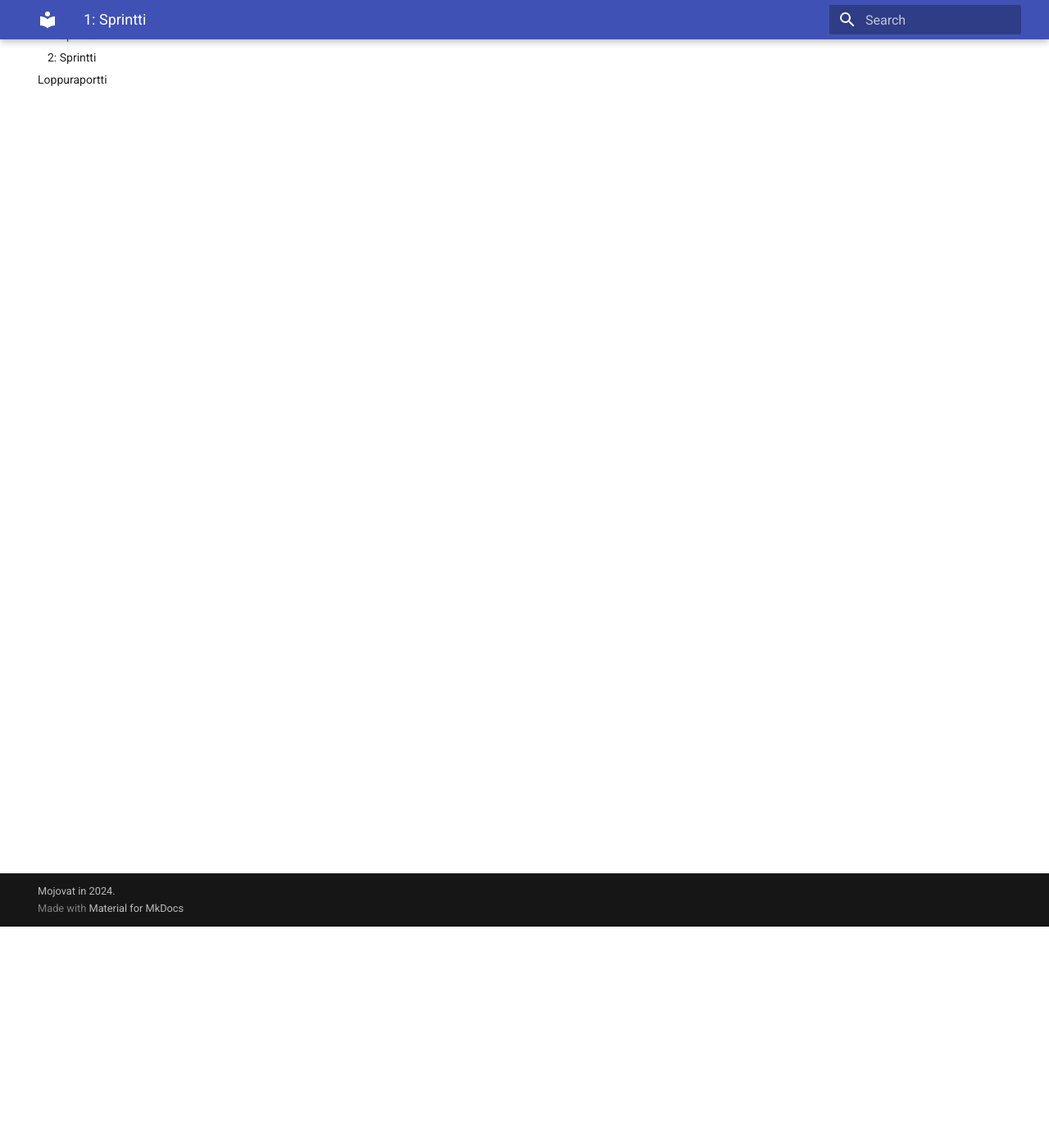
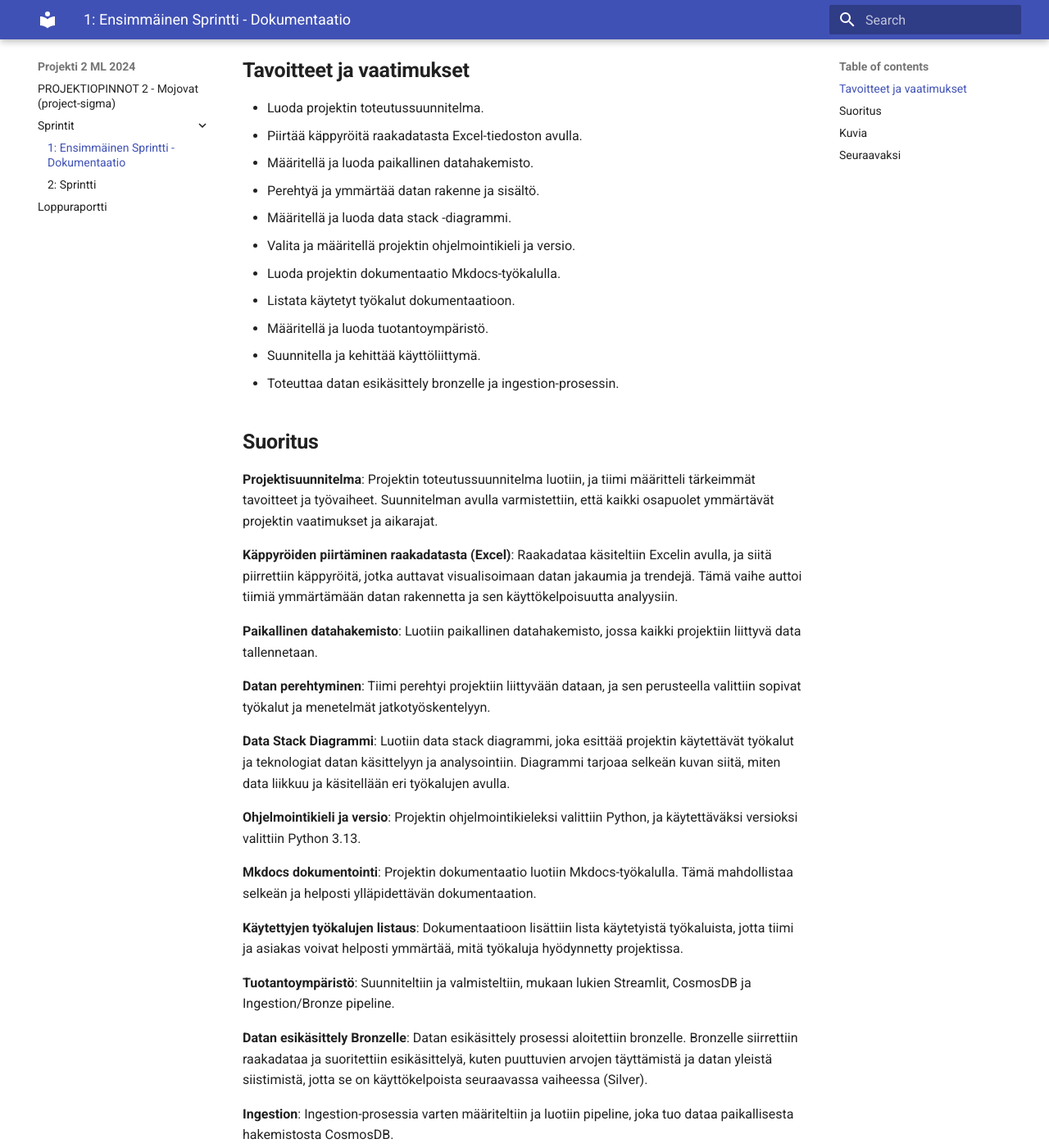
Before and after one commit to PappilaHeidi/Kouluprojekti-2, an MkDocs documentation site: the page built from diary/docs/docs/weeks/1_sprintti.md, in a window 1280 px wide and 1400 px high, scrolled down 270 px. Shown: the whole window at 82% size. Built offline with MkDocs 1.6.1 and Material for MkDocs 9.7.7, drawn with Linux system fonts in a browser that asks for light colours; some of the changed text lies outside the part shown.

Commit message:
päivitetty README, sprintti 1 dokumentaatio ja muokattu etusivu mkdocsissa

```diff
--- a/diary/docs/docs/weeks/1_sprintti.md
+++ b/diary/docs/docs/weeks/1_sprintti.md
@@ -1,3 +1,53 @@
-# 1: Sprintti
+# **1: Ensimmäinen Sprintti - Dokumentaatio**
 
-Kirjoitetaan kun etenee...
+**Sprintin ajankohta**: [28.10.2024 - 11.11.2024]
+
+Tiimi aloitti projektin ensimmäisen sprintin keskittymällä datan käsittelyn ja dokumentaation perustamiseen. Ensimmäisen sprintin aikana tiimi toteutti useita tärkeitä tehtäviä, jotka luovat perustan projektin etenemiselle.
+
+## **Tavoitteet ja vaatimukset**
+
+  * Luoda projektin toteutussuunnitelma.
+  * Piirtää käppyröitä raakadatasta Excel-tiedoston avulla.
+  * Määritellä ja luoda paikallinen datahakemisto.
+  * Perehtyä ja ymmärtää datan rakenne ja sisältö.
+  * Määritellä ja luoda data stack -diagrammi.
+  * Valita ja määritellä projektin ohjelmointikieli ja versio.
+  * Luoda projektin dokumentaatio Mkdocs-työkalulla.
+  * Listata käytetyt työkalut dokumentaatioon.
+  * Määritellä ja luoda tuotantoympäristö.
+  * Suunnitella ja kehittää käyttöliittymä.
+  * Toteuttaa datan esikäsittely bronzelle ja ingestion-prosessin.
+
+## **Suoritus**
+
+**Projektisuunnitelma**: Projektin toteutussuunnitelma luotiin, ja tiimi määritteli tärkeimmät tavoitteet ja työvaiheet. Suunnitelman avulla varmistettiin, että kaikki osapuolet ymmärtävät projektin vaatimukset ja aikarajat.
+
+**Käppyröiden piirtäminen raakadatasta (Excel)**: Raakadataa käsiteltiin Excelin avulla, ja siitä piirrettiin käppyröitä, jotka auttavat visualisoimaan datan jakaumia ja trendejä. Tämä vaihe auttoi tiimiä ymmärtämään datan rakennetta ja sen käyttökelpoisuutta analyysiin.
+
+**Paikallinen datahakemisto**: Luotiin paikallinen datahakemisto, jossa kaikki projektiin liittyvä data tallennetaan.
+
+**Datan perehtyminen**: Tiimi perehtyi projektiin liittyvään dataan, ja sen perusteella valittiin sopivat työkalut ja menetelmät jatkotyöskentelyyn.
+
+**Data Stack Diagrammi**: Luotiin data stack diagrammi, joka esittää projektin käytettävät työkalut ja teknologiat datan käsittelyyn ja analysointiin. Diagrammi tarjoaa selkeän kuvan siitä, miten data liikkuu ja käsitellään eri työkalujen avulla.
+
+**Ohjelmointikieli ja versio**: Projektin ohjelmointikieleksi valittiin Python, ja käytettäväksi versioksi valittiin Python 3.13.
+
+**Mkdocs dokumentointi**: Projektin dokumentaatio luotiin Mkdocs-työkalulla. Tämä mahdollistaa selkeän ja helposti ylläpidettävän dokumentaation.
+
+**Käytettyjen työkalujen listaus**: Dokumentaatioon lisättiin lista käytetyistä työkaluista, jotta tiimi ja asiakas voivat helposti ymmärtää, mitä työkaluja hyödynnetty projektissa.
+
+**Tuotantoympäristö**: Suunniteltiin ja valmisteltiin, mukaan lukien Streamlit, CosmosDB ja Ingestion/Bronze pipeline.
+
+**Datan esikäsittely Bronzelle**: Datan esikäsittely prosessi aloitettiin bronzelle. Bronzelle siirrettiin raakadataa ja suoritettiin esikäsittelyä, kuten puuttuvien arvojen täyttämistä ja datan yleistä siistimistä, jotta se on käyttökelpoista seuraavassa vaiheessa (Silver).
+
+**Ingestion**: Ingestion-prosessia varten määriteltiin ja luotiin pipeline, joka tuo dataa paikallisesta hakemistosta CosmosDB.
+
+**Käyttöliittymä**: Käyttöliittymän suunnittelu aloitettiin, ja tiimi päätti valita käyttäjäystävällisen Streamlit-alustan.
+
+## **Kuvia**
+
+lisään myöhemmin...
+
+## **Seuraavaksi**
+
+Seuraavassa sprintissä tiimi jatkaa projektin etenemistä keskittymällä datan käsittelyyn ja siirtyy Silver-tason datan luomiseen. Käyttöliittymän kehitystä jatketaan myös, ja tuotetaan parempia data-analyseja Silver-tason datan pohjalta.
```
Also changed, not shown: diary/docs/docs/index.md (+8 -7 lines), README.md, 1 other file.
